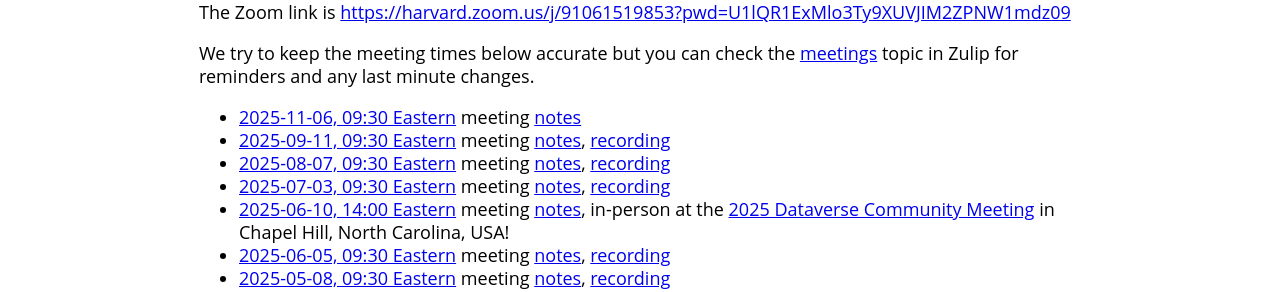
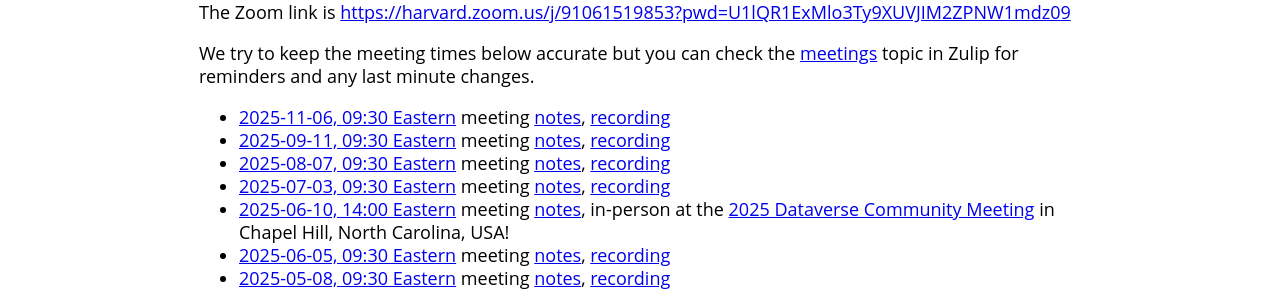
Before and after one commit to gdcc/ct.gdcc.io, a Jekyll site: the page built from index.md, in a window 1280 px wide and 900 px high, scrolled down 724 px. Shown: the part 155-447 px from the top of the window. Built offline with Jekyll 4.4.1, drawn with Linux system fonts in a browser that asks for light colours; our own code applies the rules of GitHub Pages for plain Markdown files.

Commit message:
add recording

```diff
--- a/index.md
+++ b/index.md
@@ -25,7 +25,7 @@ The Zoom link is <https://harvard.zoom.us/j/91061519853?pwd=U1lQR1ExMlo3Ty9XUVJI
 
 We try to keep the meeting times below accurate but you can check the [meetings](https://dataverse.zulipchat.com/#narrow/channel/375812-containers/topic/meetings) topic in Zulip for reminders and any last minute changes.
 
-- [2025-11-06, 09:30 Eastern](https://time.is/compare/0930_06_Nov_2025_in_Boston) meeting [notes](https://docs.google.com/document/d/1BoGYzNr9F1jSU9c3DOQRFZZwGY_hwErgoQMjCpIwz74/edit?usp=sharing)
+- [2025-11-06, 09:30 Eastern](https://time.is/compare/0930_06_Nov_2025_in_Boston) meeting [notes](https://docs.google.com/document/d/1BoGYzNr9F1jSU9c3DOQRFZZwGY_hwErgoQMjCpIwz74/edit?usp=sharing), [recording](https://harvard.zoom.us/rec/share/qw5BTHsX132xEYBue7rKrPx6n7_3oL1J5AoOz40y9STlp_z_cuHM2qbTcOtWuaDG.34EEw9prY2HxDp9c)
 - [2025-09-11, 09:30 Eastern](https://time.is/compare/0930_11_Sep_2025_in_Boston) meeting [notes](https://docs.google.com/document/d/1Ggf1J-juzuYVAUtHPzSc6NEQsIK6Ql4RglA-i69DfmU/edit?usp=sharing), [recording](https://harvard.zoom.us/rec/share/JOX0tNKM-CCQ6VBqdABchxZcmH9JZEhZWkykJSKJqPvTjYhsn39ZF_r1ppf18-LS.ZXxP3i3mzSD19sjt)
 - [2025-08-07, 09:30 Eastern](https://time.is/compare/0930_07_Aug_2025_in_Boston) meeting [notes](https://docs.google.com/document/d/1VI1DU78gTi9sWi5Qo8XQnz29scSB1IJbMdVnCOfAawI/edit?usp=sharing), [recording](https://harvard.zoom.us/rec/share/tSdz-EACF0A0_vov7LMBbkiwHLXyBUBKxJ5w9YR2wLyRKJsplFnHxEfpq5X3E-ZX.oQRVjVUWNgJXstpD)
 - [2025-07-03, 09:30 Eastern](https://time.is/compare/0930_03_July_2025_in_Boston) meeting [notes](https://docs.google.com/document/d/167VDcRJCJoUpJoVoRUREWLrDQeQWk_JFr9RKko3sLwo/edit?usp=sharing), [recording](https://harvard.zoom.us/rec/share/grpiyydNlX77uNLtfsi9u5VrMmiGbvzX6ZdYYpbyM0XQxOKRF3G0KQEAmOD_2N4a.9nfFKBg6TaV8O407)
```
